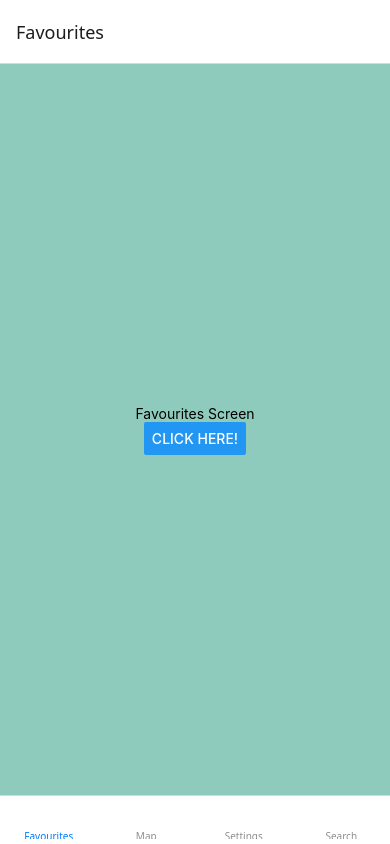
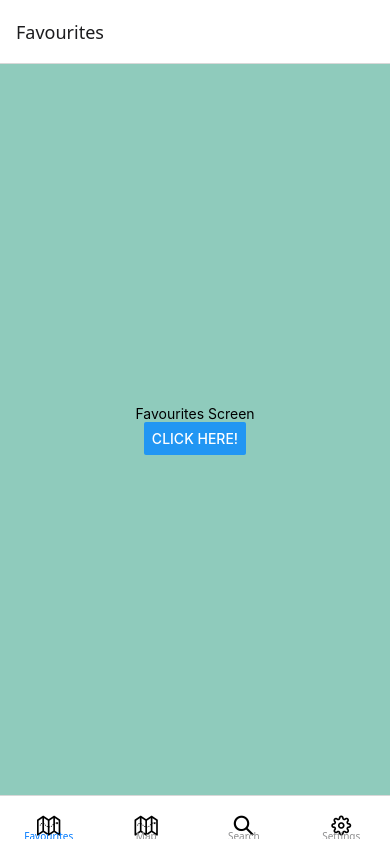
Before and after one commit to Mimo2097/TramApp, a React Native app: screen / in a window 390 px wide. Built offline with nearby package versions, Linux system fonts and the light colour scheme.

Commit message:
included icons

```diff
--- a/package.json
+++ b/package.json
@@ -16,9 +16,10 @@
     "expo-status-bar": "~1.12.1",
     "react": "18.2.0",
     "react-native": "0.74.5",
+    "react-native-maps": "1.14.0",
     "react-native-safe-area-context": "4.10.5",
     "react-native-screens": "^4.0.0",
-    "react-native-maps": "1.14.0"
+    "react-native-vector-icons": "^10.2.0"
   },
   "devDependencies": {
     "@babel/core": "^7.20.0"
--- a/routes/tabs.js
+++ b/routes/tabs.js
@@ -2,36 +2,39 @@ import React from 'react';
 
 import {StyleSheet, Text, View, Image, TouchableOpacity} from 'react-native';
 import {createBottomTabNavigator} from '@react-navigation/bottom-tabs';
+import FontistoIcon from 'react-native-vector-icons/Fontisto';
+import FeatherIcon from 'react-native-vector-icons/Feather';
+
 
 import Favourites from '../screens/favourites';
 import Map from '../screens/map';
 import Settings from '../screens/settings';
 import Search from '../screens/search';
-import FindScreen from '../screens/FindScreen';
+
 
 
 
 const Tab = createBottomTabNavigator();
 
-const CustomTabBarButton = ({children, onPress}) => (
-    <TouchableOpacity
-    style={{
-        top: -30,
-        justifyContent: 'center',
-        alignItems: 'center'
-    }}
-    onPress={onPress}>
-        <View style={{
-            width: 70,
-            height: 70,
-            borderRadius: 35,
-            backgroundColor: '#e32f45'
+// const CustomTabBarButton = ({children, onPress}) => (
+//     <TouchableOpacity
+//     style={{
+//         top: -30,
+//         justifyContent: 'center',
+//         alignItems: 'center'
+//     }}
+//     onPress={onPress}>
+//         <View style={{
+//             width: 70,
+//             height: 70,
+//             borderRadius: 35,
+//             backgroundColor: '#e32f45'
 
-        }}>
-            {children}
-        </View>
-    </TouchableOpacity>
-)
+//         }}>
+//             {children}
+//         </View>
+//     </TouchableOpacity>
+// )
 
 const Tabs = () => {
     return (
@@ -54,6 +57,7 @@ const Tabs = () => {
             <Tab.Screen  name="Favourites" component={Favourites} options={{
                 tabBarIcon: ({focused}) => ( //focused um nur das Bild anzuzeigen
                     <View style={{alignItems: 'center', justifyContent: 'center', top: 10}}>
+                        <FontistoIcon name="map" size={20} color="#000" />
                         <Text style={{color: focused ? '#e32f45' : '#748c94', fontSize: 12}}>
 
                         </Text>
@@ -65,16 +69,7 @@ const Tabs = () => {
             <Tab.Screen  name="Map" component={Map} options={{
                 tabBarIcon: ({focused}) => (
                     <View style={{alignItems: 'center', justifyContent: 'center', top: 10}}>
-                        <Text style={{color: focused ? '#e32f45' : '#748c94', fontSize: 12}}>
-
-                        </Text>
-                    </View>
-                ),
-            }}
-            />
-            <Tab.Screen  name="Settings" component={Settings} options={{
-                tabBarIcon: ({focused}) => (
-                    <View style={{alignItems: 'center', justifyContent: 'center', top: 10}}>
+                        <FontistoIcon name="map" size={20} color="#000" />
                         <Text style={{color: focused ? '#e32f45' : '#748c94', fontSize: 12}}>
 
                         </Text>
@@ -86,6 +81,7 @@ const Tabs = () => {
             <Tab.Screen  name="Search" component={Search} options={{
                 tabBarIcon: ({focused}) => (
                     <View style={{alignItems: 'center', justifyContent: 'center', top: 10}}>
+                        <FontistoIcon name="search" size={20} color="#000" />
                         <Text style={{color: focused ? '#e32f45' : '#748c94', fontSize: 12}}>
 
                         </Text>
@@ -93,6 +89,20 @@ const Tabs = () => {
                 ),
             }}
             />
+
+            <Tab.Screen  name="Settings" component={Settings} options={{
+                tabBarIcon: ({focused}) => (
+                    <View style={{alignItems: 'center', justifyContent: 'center', top: 10}}>
+                        <FeatherIcon name="settings" size={20} color="#000" />
+                        <Text style={{color: focused ? '#e32f45' : '#748c94', fontSize: 12}}>
+
+                        </Text>
+                    </View>
+                ),
+            }}
+            />
+
+
     </Tab.Navigator>
     );
 }
--- a/screens/FindScreen.js
+++ /dev/null
@@ -1,23 +0,0 @@
-import React from 'react';
-import {View, Text, Button, StyleSheet} from 'react-native';
-
-const FindScreen = ({navigation}) => {
-    return  (
-        <View style = {StyleSheet.container}>
-            <Text> Find Screen</Text>
-            <Button title="Click Here"
-            onPress={() => alert('Button Clicked!')}/>
-        </View>
-    )
-}
-
-export default FindScreen;
-
-const styles = StyleSheet.create({
-    container: {
-        flex: 1,
-        alignItems: 'center',
-        justifyContent: 'center',
-        backgroundcolor: '#8fcbbc'
-    },
-});
--- a/screens/map.js
+++ b/screens/map.js
@@ -1,5 +1,6 @@
 import React from 'react';
 import { StyleSheet, View, Text, Button } from 'react-native';
+import Icon from 'react-native-vector-icons/MaterialIcons';
 
 
 const Map= ({navigation}) => {
```
Also changed, not shown: 1 other file (tests, documents, lock files or other folders).
